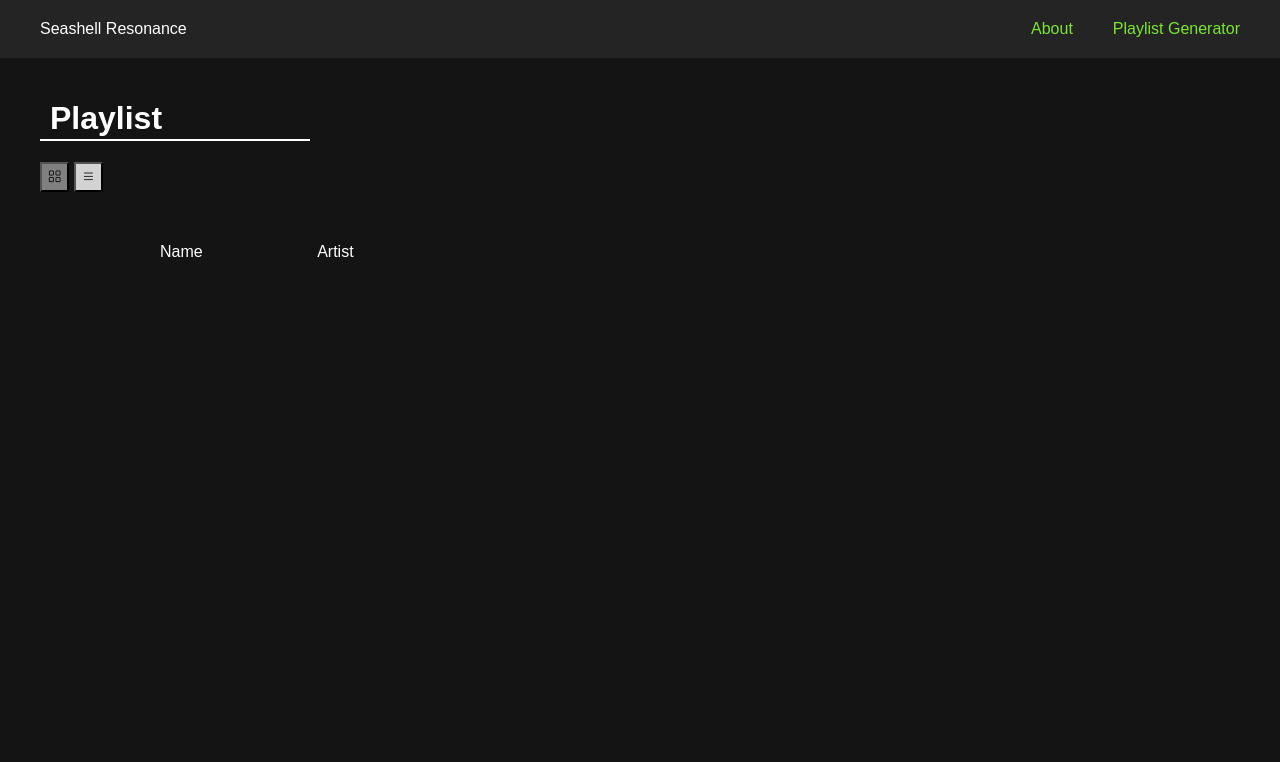
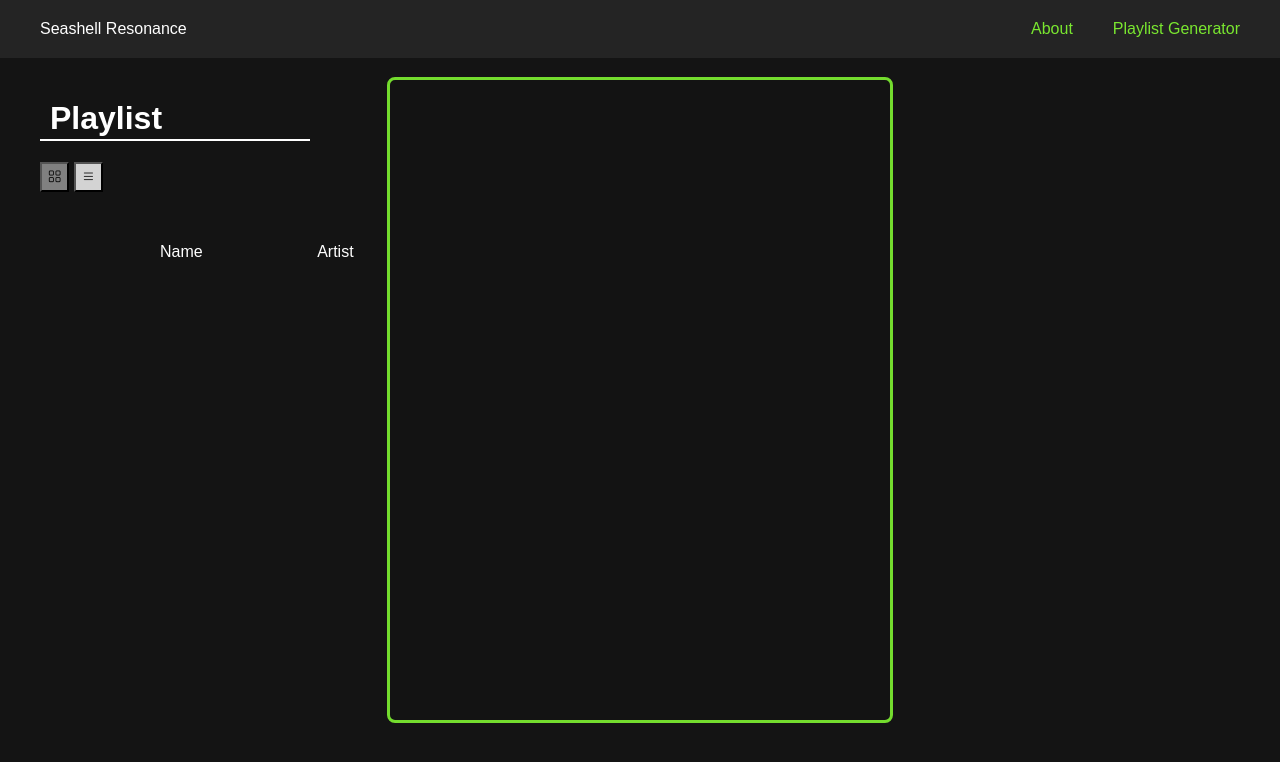
Before and after one commit to xlab-classes/cse442-spring2022-team-seashell-anatomy, a Flask app: template templates/playlist_ret.html in a window 1280 px wide. Shown: the top 762 px of the page. Run offline with Flask 2, Linux system fonts and the light colour scheme; the template is opened without the code that fills it, so the values that code supplies are empty; some libraries are stand-ins or nearby versions.

Commit message:
added overlay, JS not integrated yet. playlist page stuck in state w/ overlay on for dev purposes #40

```diff
--- a/static/css/playlist_gen.css
+++ b/static/css/playlist_gen.css
@@ -75,6 +75,11 @@
     display: block;
 }
 
+.song-row .artist:hover {
+    color: var(--text-white-hover) !important;
+    cursor: pointer;
+}
+
 .song-row .attr {
     color: var(--text-white);
     font-weight: 300;
@@ -92,3 +97,77 @@
     color: lightgrey !important;
     cursor: pointer;
 }
+
+.artist_overlay {
+    position: fixed;
+    display: block;
+    height: 80%;
+    width: 500px;
+    margin: auto;
+    top: 0;
+    left: 0;
+    right: 0;
+    bottom: 0;
+    background-color: var(--bg-black);
+    opacity: 95%;
+    border: solid var(--text-green);
+    border-radius: 8px;
+}
+
+.background_block {
+    position: fixed;
+    display: block;
+    height: 100%;
+    width: 100%;
+    margin: auto;
+    top: 0;
+    left: 0;
+    right: 0;
+    bottom: 0;
+    background-color: var(--bg-black);
+    opacity: 40%;
+}
+
+.artist_header {
+    border: solid var(--text-green);
+    border-radius: 8px;
+    max-height: 50%;
+    text-align: center;
+    display: flex;
+    flex-flow: row wrap;
+}
+
+.artist_header img {
+    width: 100px;
+    height: 100px;
+    padding: 5%;
+    object-fit: cover;
+    border-radius: 100px;
+}
+
+.artist_header .name {
+    color: var(--text-green);
+    font-weight: 300;
+    margin: 10px 0;
+    font-size: 1.25rem;
+    padding-top: 7.5%;
+    padding-left: 2.5%;
+    text-align: left;
+    display: block;
+}
+
+.artist_header .link {
+    color: var(--text-white);
+    font-weight: 300;
+    margin: 10px 0;
+    font-size: 1rem;
+    padding-left: 2.5%;
+    text-align: left;
+    display: block;
+}
+
+.overlay_container {
+    width: 100%;
+    height: 100%;
+    text-align: center;
+}
```
